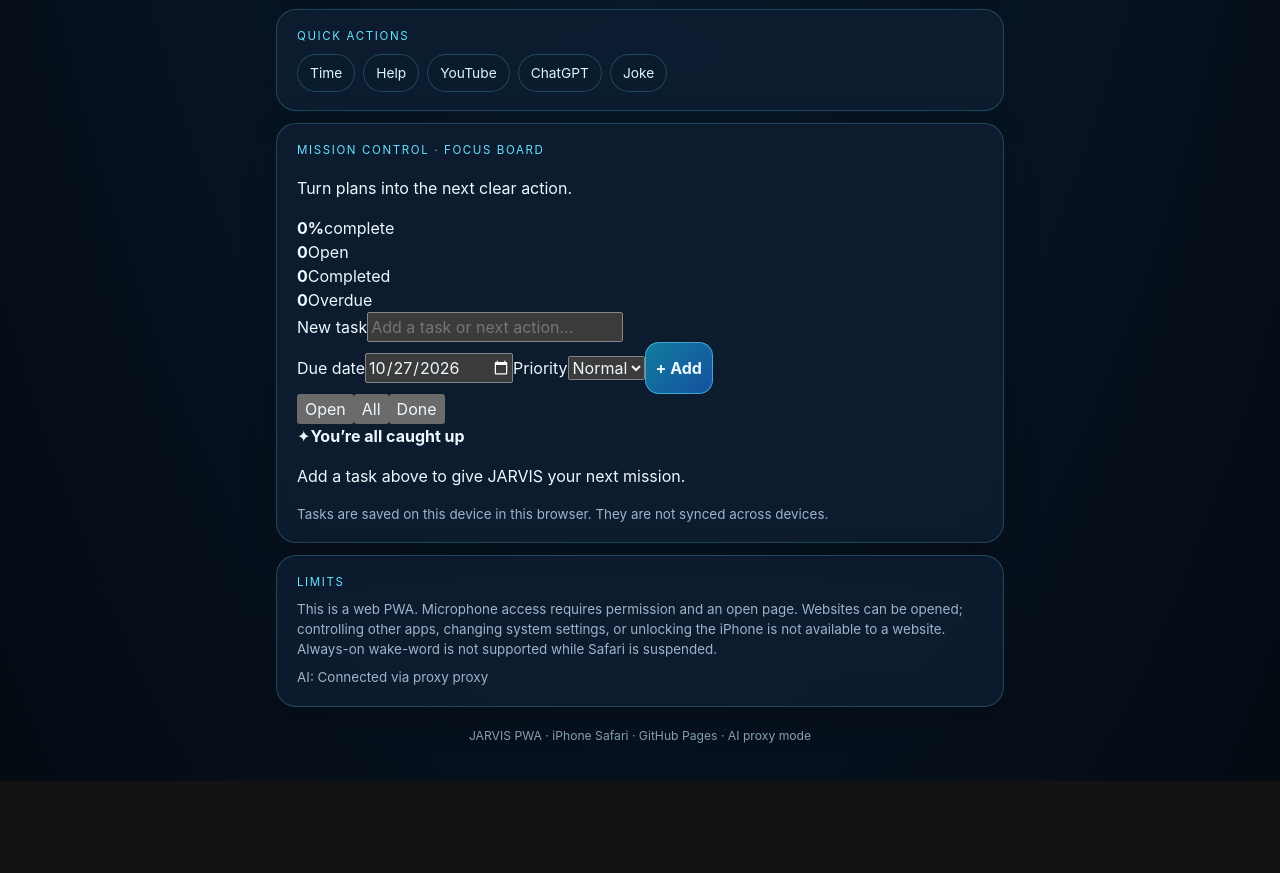
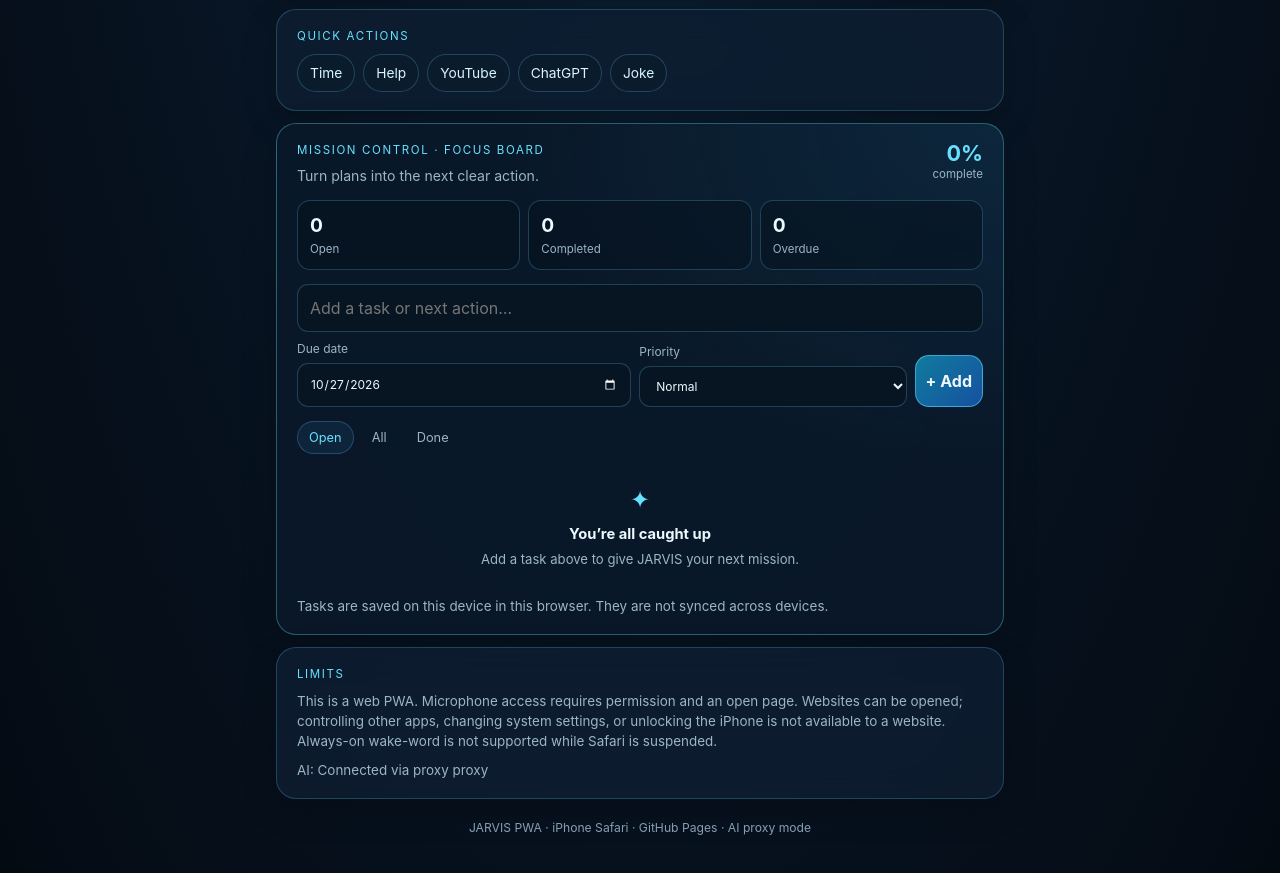
Before and after one commit to yalangisexter-ux/jarvis-ai-assistant, a React (Vite) app: page / in a window 1280 px wide. Shown: the part 940-1813 px from the top of the page. Before the commit the page ends 1721 px from the top, so only its background shows below. Built offline with nearby package versions, Linux system fonts and the light colour scheme.

Commit message:
Style JARVIS mission control focus board

```diff
--- a/src/styles/index.css
+++ b/src/styles/index.css
@@ -449,3 +449,229 @@ select:focus-visible {
     padding: 18px 20px;
   }
 }
+
+
+/* Mission control focus board */
+.focus-panel {
+  border-color: rgba(102, 225, 255, 0.34);
+  background:
+    radial-gradient(ellipse at 100% 0%, rgba(29, 107, 150, 0.18), transparent 48%),
+    rgba(10, 25, 42, 0.9);
+}
+.focus-heading {
+  display: flex;
+  align-items: flex-start;
+  justify-content: space-between;
+  gap: 12px;
+}
+.focus-subtitle {
+  margin: -3px 0 0;
+  color: var(--muted);
+  font-size: 0.88rem;
+}
+.focus-progress {
+  display: grid;
+  justify-items: end;
+  flex-shrink: 0;
+}
+.focus-progress strong {
+  color: var(--cyan);
+  font-size: 1.35rem;
+  line-height: 1.1;
+}
+.focus-progress span,
+.focus-stats span {
+  color: var(--muted);
+  font-size: 0.72rem;
+}
+.focus-stats {
+  display: grid;
+  grid-template-columns: repeat(3, minmax(0, 1fr));
+  gap: 8px;
+  margin: 14px 0;
+}
+.focus-stats > div {
+  display: grid;
+  gap: 2px;
+  padding: 10px 12px;
+  border: 1px solid var(--line);
+  border-radius: 13px;
+  background: rgba(4, 16, 28, 0.5);
+}
+.focus-stats strong {
+  font-size: 1.2rem;
+}
+.focus-form {
+  display: grid;
+  gap: 8px;
+}
+.focus-task-input input,
+.focus-form-row input,
+.focus-form-row select {
+  width: 100%;
+  min-width: 0;
+  border: 1px solid var(--line);
+  background: #071522;
+  border-radius: 11px;
+  padding: 11px 12px;
+  color: var(--text);
+}
+.focus-form-row {
+  display: grid;
+  grid-template-columns: minmax(0, 1fr) minmax(0, 0.8fr) auto;
+  align-items: end;
+  gap: 8px;
+}
+.focus-form-row label {
+  display: grid;
+  min-width: 0;
+  gap: 5px;
+  color: var(--muted);
+  font-size: 0.75rem;
+}
+.focus-add {
+  min-height: 43px;
+  white-space: nowrap;
+}
+.focus-toolbar {
+  display: flex;
+  align-items: center;
+  gap: 6px;
+  margin: 14px 0 8px;
+}
+.focus-filter,
+.focus-clear {
+  border: 1px solid transparent;
+  border-radius: 999px;
+  background: transparent;
+  color: var(--muted);
+  padding: 6px 11px;
+  font-size: 0.8rem;
+}
+.focus-filter.active {
+  color: var(--cyan);
+  border-color: var(--line);
+  background: rgba(16, 41, 65, 0.8);
+}
+.focus-clear {
+  margin-left: auto;
+  color: #ffc7c7;
+}
+.focus-list {
+  list-style: none;
+  margin: 0;
+  padding: 0;
+  display: grid;
+  gap: 7px;
+}
+.focus-task {
+  display: flex;
+  align-items: flex-start;
+  gap: 10px;
+  border: 1px solid rgba(103, 207, 255, 0.14);
+  border-radius: 13px;
+  background: rgba(4, 16, 28, 0.45);
+  padding: 11px 10px;
+}
+.focus-task > input[type='checkbox'] {
+  accent-color: #38c9e8;
+  width: 18px;
+  height: 18px;
+  margin: 2px 0 0;
+  flex-shrink: 0;
+}
+.focus-task-body {
+  min-width: 0;
+  flex: 1;
+}
+.focus-task-body > strong {
+  display: block;
+  overflow-wrap: anywhere;
+  font-size: 0.9rem;
+  font-weight: 600;
+}
+.focus-task.is-done .focus-task-body > strong {
+  color: var(--muted);
+  text-decoration: line-through;
+}
+.focus-task-meta {
+  display: flex;
+  flex-wrap: wrap;
+  gap: 6px;
+  margin-top: 6px;
+}
+.priority,
+.due {
+  border-radius: 999px;
+  padding: 2px 7px;
+  font-size: 0.68rem;
+  border: 1px solid var(--line);
+  color: var(--muted);
+}
+.priority-high {
+  color: #ffb1b1;
+  border-color: rgba(255, 139, 139, 0.4);
+}
+.priority-normal {
+  color: #a8ddff;
+}
+.priority-low {
+  color: #a9f6d1;
+  border-color: rgba(169, 246, 209, 0.3);
+}
+.due.overdue {
+  color: #ffb1b1;
+  border-color: rgba(255, 139, 139, 0.4);
+}
+.focus-delete {
+  border: 0;
+  background: transparent;
+  color: var(--muted);
+  font-size: 1.35rem;
+  line-height: 1;
+  padding: 0 3px;
+}
+.focus-delete:hover {
+  color: var(--danger);
+}
+.focus-empty {
+  text-align: center;
+  padding: 20px 10px 14px;
+  display: grid;
+  justify-items: center;
+  gap: 5px;
+}
+.focus-empty > span {
+  color: var(--cyan);
+  font-size: 1.5rem;
+}
+.focus-empty strong {
+  font-size: 0.92rem;
+}
+.focus-empty p {
+  margin: 0;
+  color: var(--muted);
+  font-size: 0.82rem;
+}
+.focus-footnote {
+  margin-top: 12px;
+}
+.sr-only {
+  position: absolute;
+  width: 1px;
+  height: 1px;
+  padding: 0;
+  margin: -1px;
+  overflow: hidden;
+  clip: rect(0, 0, 0, 0);
+  white-space: nowrap;
+  border: 0;
+}
+@media (max-width: 390px) {
+  .focus-form-row {
+    grid-template-columns: minmax(0, 1fr) minmax(0, 0.9fr);
+  }
+  .focus-add {
+    grid-column: 1 / -1;
+  }
+}
```
